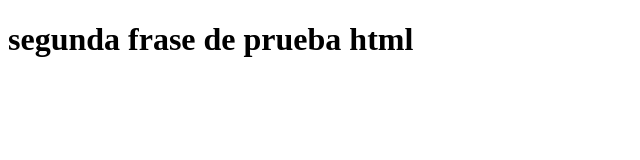
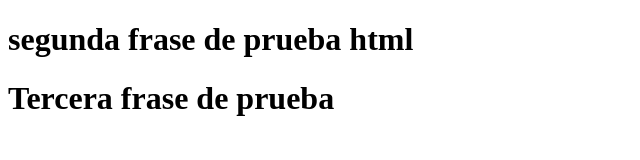
Before and after one commit to DV126/Proyecto2, a plain HTML site: page index.html in a window 1280 px wide. Shown: the whole page, without its empty margins (0-640 px from the left). Drawn offline with Linux system fonts and the light colour scheme.

Commit message:
Commit de Tercera frase

```diff
--- a/index.html
+++ b/index.html
@@ -6,7 +6,7 @@
   </head>
   <body>
     <h1>segunda frase de prueba html</h1>
-
+<h1>Tercera frase de prueba</h1>
   </body>
 </html>
 
```
